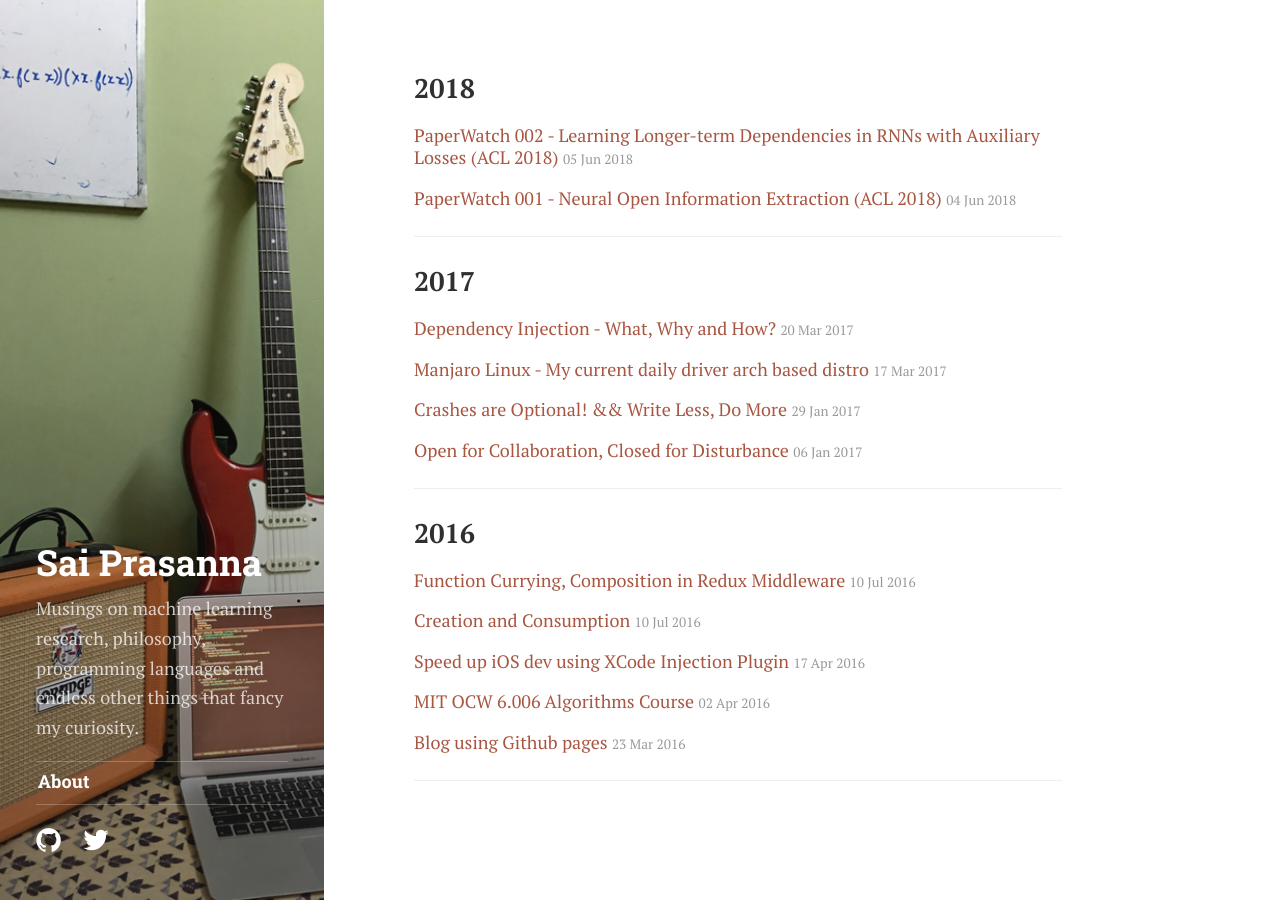
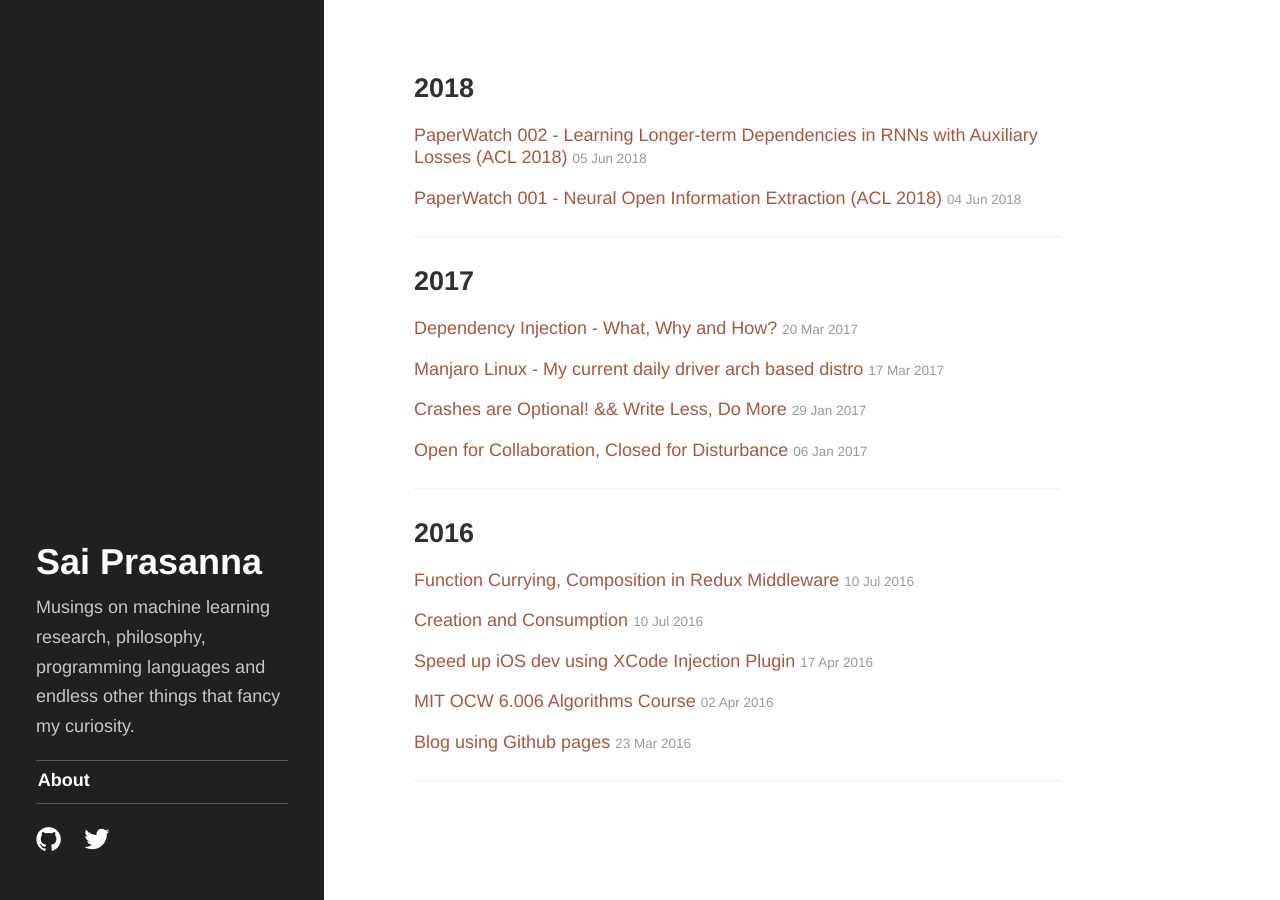
Before and after one commit to sai-prasanna/sai-prasanna.github.io, a Jekyll site: the page built from index.html, in a window 1280 px wide. Built offline with Jekyll 4.4.1, drawn with Linux system fonts in a browser that asks for light colours; some web fonts are replaced.

Commit message:
Change fonts and remove sidebar image

```diff
--- a/_config.yml
+++ b/_config.yml
@@ -1,37 +1,37 @@
 # Permalinks
-permalink:        /:categories/:title/
+permalink: /:categories/:title/
 
 # Setup
-url:              http://saiprasanna.in
+url: http://saiprasanna.in
 
 # Set to '' in case of hosting on `http://<your-github-name>.github.io`
-baseurl:          ''
+baseurl: ''
 
-title:            Sai Prasanna
+title: Sai Prasanna
 
 # Markdown enabled, however don't use more than one paragraph (enforced by `>`)
-description:      >
+description: >
   Musings on machine learning research, philosophy, programming languages and endless other things that fancy my curiosity.
 
 # The tags listed as entries in the sidebar
-sidebar_tags:     []
+sidebar_tags: []
 
 # Fallback image and color if not overwritten for tag or post
-image:            /public/img/cover.png
-color:            '#A85641'
+# image:            /public/img/cover.png
+color: '#A85641'
 
 author:
-  name:           'Sai Prasanna'
+  name: 'Sai Prasanna'
 
   # Setting social media usernames will add icons at the bottom of the sidebar
-  twitter:        sai_prasanna
-  github:         sai-prasanna
+  twitter: sai_prasanna
+  github: sai-prasanna
 
   # Setting a disqus username will enable the comment section
-  disqus:         saiprasanna
+  disqus: saiprasanna
 
   # This photo will be used in the about section
-  photo:          /public/img/author.jpg
+  photo: /public/img/author.jpg
 
   # Markdown enabled, can use multiple paragraphs (enabled by `|`)
   about:          |
--- a/_includes/head.html
+++ b/_includes/head.html
@@ -47,7 +47,6 @@
   </style>
 
   <!-- Icons -->
-  <link rel="apple-touch-icon-precomposed" sizes="144x144" href="{{ site.baseurl }}/public/apple-touch-icon-144-precomposed.png">
   <link rel="shortcut icon" href="{{ site.baseurl }}/public/img/favicon.png">
 
   <!-- RSS -->
--- a/public/css/hyde.css
+++ b/public/css/hyde.css
@@ -35,7 +35,7 @@
  */
 
 html {
-  font-family: "PT Serif", Georgia, serif;
+  font-family: "Source Sans Pro",Helvetica,Arial,sans-serif;
 }
 @media (min-width: 48em) {
   html {
@@ -49,7 +49,7 @@ html {
 }
 
 h1, h2, h3, h4, h5, h6 {
-  font-family: "PT Serif", Georgia, serif;
+  font-family: "Source Sans Pro",Helvetica,Arial,sans-serif;
 }
 
 a {
@@ -231,7 +231,7 @@ a:focus::before {
 
 /* About section */
 .sidebar-about > h1 {
-  font-family: "Roboto Slab", "PT Serif", Georgia, serif;
+  font-family: "Source Sans Pro",Helvetica,Arial,sans-serif;
   color: #fff;
   margin-top: 0;
   font-size: 2rem;
@@ -250,7 +250,7 @@ a:focus::before {
   padding-left: 0;
 }
 .sidebar-nav-item {
-  font-family: "Roboto Slab", "PT Serif", Georgia, serif;
+  font-family: "Source Sans Pro",Helvetica,Arial,sans-serif;
   font-weight: bold;
   display: block;
   line-height: 1.75;
```
Also changed, not shown: 1 other file.
